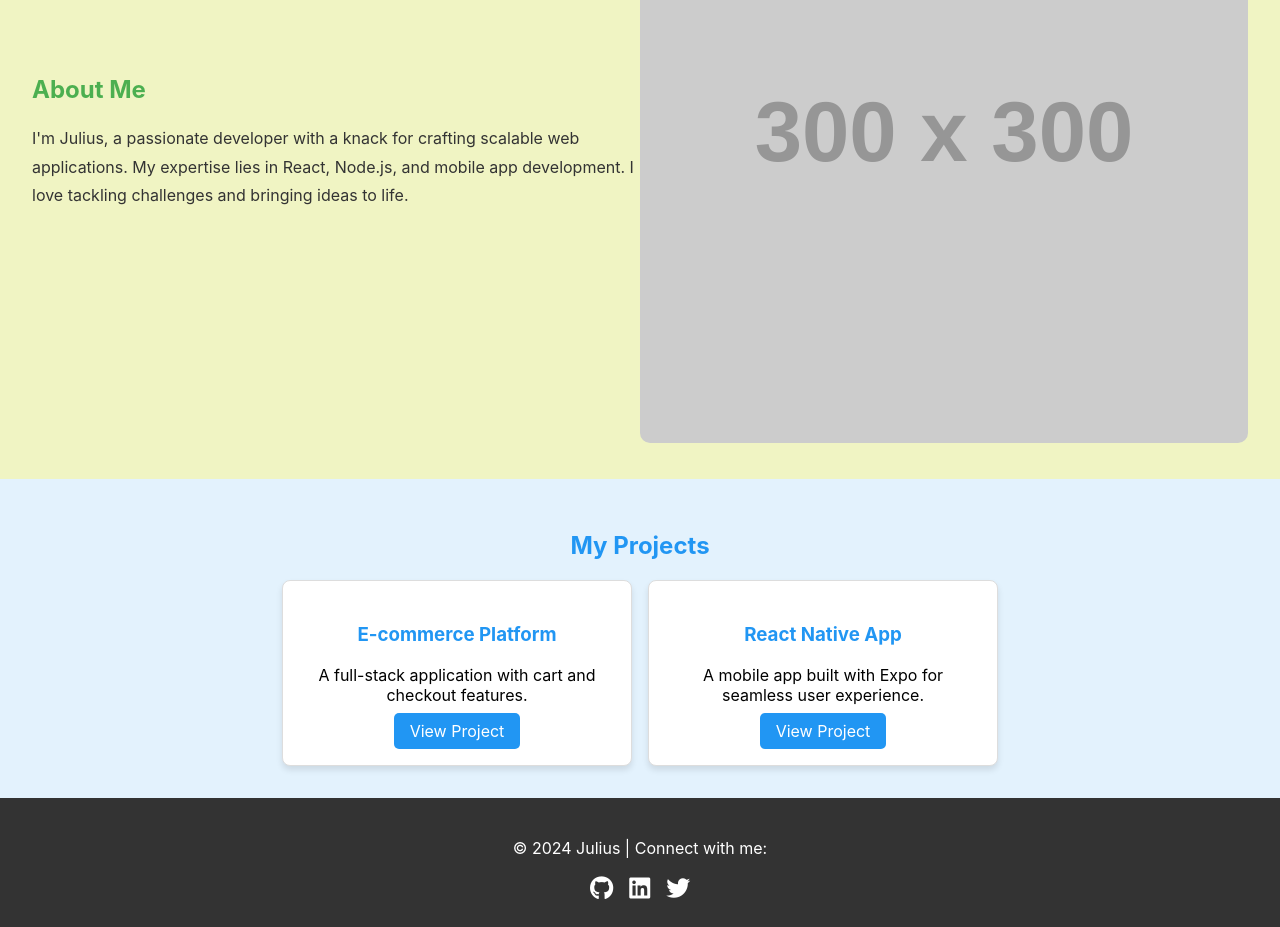
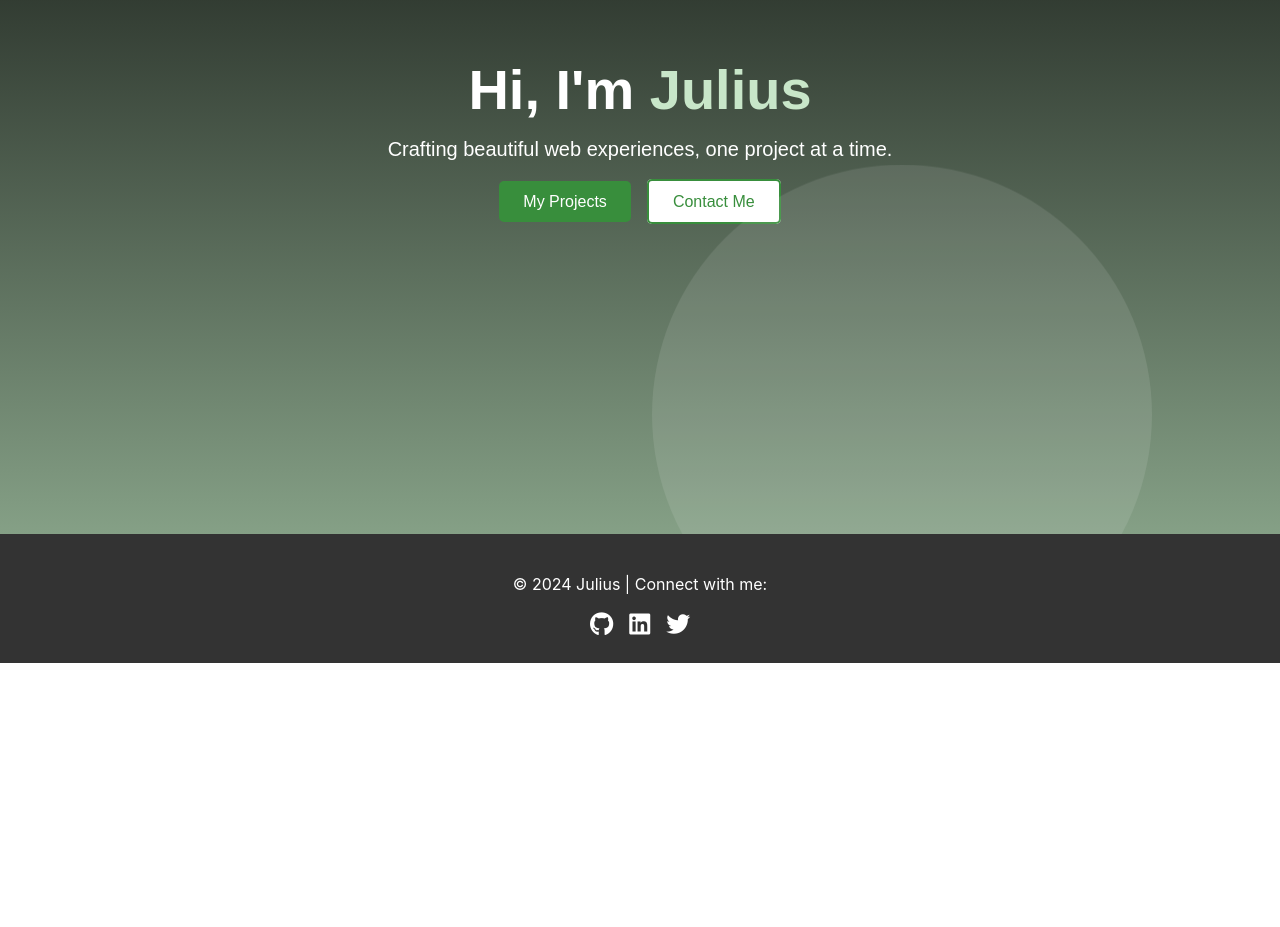
Before and after one commit to ndakalajulius/juliusport, a React (Create React App) app: page / in a window 1280 px wide. Shown: the part 380-1307 px from the top of the page. After the commit the page ends 1043 px from the top, so only its background shows below. Built offline with nearby package versions, Linux system fonts and the light colour scheme.

Commit message:
styled the components

```diff
--- a/src/App.js
+++ b/src/App.js
@@ -5,7 +5,7 @@ import Footer from "./components/Footer";
 import Home from "./Pages/Home";
 import AboutPage from "./Pages/AboutPage";
 import ProjectsPage from "./Pages/ProjectsPage";
-import Contactme from "./Pages/Contactme";
+import ContactMe from "./Pages/ContactMe";
 
 function App() {
   return (
@@ -16,7 +16,7 @@ function App() {
           <Route path="/" element={<Home />} />
           <Route path="/about" element={<AboutPage />} />
           <Route path="/projects" element={<ProjectsPage />} />
-          <Route path="/contact" element ={<Contactme/>}/>
+          <Route path="/contact" element ={<ContactMe/>}/>
         </Routes>
         <Footer />
       </div>
--- a/src/Pages/Contactme.js
+++ b/src/Pages/ContactMe.js
@@ -1,7 +1,7 @@
 import React from "react";
 import Contact from "../components/Contact";
 
-function Contactme() {
+function ContactMe() {
   return (
     <main>
       <Contact/>
@@ -9,4 +9,4 @@ function Contactme() {
   );
 }
 
-export default Contactme;
+export default ContactMe;
--- a/src/Pages/Home.js
+++ b/src/Pages/Home.js
@@ -1,14 +1,10 @@
 import React from "react";
-import About from "../components/About";
-import Projects from "../components/Projects";
+import LandingPage from "../components/LandingPage";
+
 
 function Home() {
   return (
-    <main>
-      <h2>Welcome to My Portfolio</h2>
-      <About />
-      <Projects />
-    </main>
+    <LandingPage/>
   );
 }
 
--- a/src/Pages/ProjectsPage.js
+++ b/src/Pages/ProjectsPage.js
@@ -1,10 +1,12 @@
 import React from "react";
 import Projects from "../components/Projects";
+// import Footer from "../components/Footer";
 
 function ProjectsPage() {
   return (
     <main>
       <Projects />
+
     </main>
   );
 }
--- /dev/null
+++ b/src/components/LandingPage.js
@@ -0,0 +1,19 @@
+import React from "react";
+import "./../styles/LandingPage.css";
+
+const LandingPage = () => {
+  return (
+    <div className="landing-page">
+      <div className="hero-content">
+        <h1>Hi, I'm <span>Julius</span></h1>
+        <p>Crafting beautiful web experiences, one project at a time.</p>
+        <div className="cta-buttons">
+          <a href="/projects" className="btn btn-primary">My Projects</a>
+          <a href="/contact" className="btn btn-secondary">Contact Me</a>
+        </div>
+      </div>
+    </div>
+  );
+};
+
+export default LandingPage;
--- a/src/components/Projects.js
+++ b/src/components/Projects.js
@@ -9,8 +9,23 @@ const Projects = () => {
       link: "#",
     },
     {
+      title: "E-commerce Platform",
+      description: "A full-stack application with cart and checkout features.",
+      link: "#",
+    },
+    {
       title: "React Native App",
       description: "A mobile app built with Expo for seamless user experience.",
+      link: "#",
+    },
+    {
+      title: "E-commerce Platform",
+      description: "A full-stack application with cart and checkout features.",
+      link: "#",
+    },
+    {
+      title: "E-commerce Platform",
+      description: "A full-stack application with cart and checkout features.",
       link: "#",
     },
   ];
--- a/src/styles/Contact.css
+++ b/src/styles/Contact.css
@@ -1,20 +1,31 @@
 .contact {
-    padding: 2rem;
+    padding: 2rem 1rem;
     background-color: #f9fbe7;
     text-align: center;
   }
 
   .contact h2 {
+    font-size: 2rem;
     color: #4caf50;
-    margin-bottom: 1rem;
+    margin-bottom: 1.5rem;
   }
 
   .contact-form {
+    max-width: 500px;
+    margin: 0 auto;
     display: flex;
     flex-direction: column;
     gap: 1rem;
-    max-width: 400px;
-    margin: 0 auto;
+    background-color: #fff;
+    padding: 2rem;
+    border-radius: 10px;
+    box-shadow: 0 4px 8px rgba(0, 0, 0, 0.1);
+  }
+
+  .contact-form label {
+    font-size: 1rem;
+    color: #333;
+    font-weight: 600;
   }
 
   .contact-form input,
@@ -23,18 +34,47 @@
     padding: 0.75rem;
     border: 1px solid #ccc;
     border-radius: 5px;
+    font-size: 1rem;
+    outline: none;
+    transition: border-color 0.3s ease;
+  }
+
+  .contact-form input:focus,
+  .contact-form textarea:focus {
+    border-color: #4caf50;
   }
 
   .contact-form button {
     padding: 0.75rem;
     background-color: #4caf50;
     color: white;
+    font-size: 1rem;
     border: none;
     border-radius: 5px;
     cursor: pointer;
-    transition: background-color 0.3s ease;
+    transition: background-color 0.3s ease, transform 0.2s ease;
   }
 
   .contact-form button:hover {
     background-color: #388e3c;
+    transform: scale(1.05);
   }
+
+  .contact-form button:active {
+    transform: scale(1);
+  }
+
+  @media (max-width: 768px) {
+    .contact-form {
+      padding: 1.5rem;
+    }
+
+    .contact-form input,
+    .contact-form textarea {
+      font-size: 0.9rem;
+    }
+
+    .contact-form button {
+      font-size: 0.9rem;
+    }
+  }
--- a/src/styles/Footer.css
+++ b/src/styles/Footer.css
@@ -2,7 +2,7 @@
   text-align: center;
   background-color: #333;
   color: white;
-  padding: 1.5rem 0;
+  padding: 1rem 0;
 }
 
 .social-icons {
--- a/src/styles/Header.css
+++ b/src/styles/Header.css
@@ -16,3 +16,6 @@
   .header nav a:hover {
     text-decoration: underline;
   }
+  .header a:hover {
+    color: #a5d6a7;
+  }
--- /dev/null
+++ b/src/styles/LandingPage.css
@@ -0,0 +1,102 @@
+/* General Reset */
+body, html {
+    margin: 0;
+    padding: 0;
+    box-sizing: border-box;
+  }
+
+  /* Landing Page Styling */
+  .landing-page {
+    height: 100vh;
+    display: flex;
+    justify-content: center;
+    align-items: center;
+    background: linear-gradient(to bottom, hsl(120, 9%, 4%), #85a086);
+    position: relative;
+    overflow: hidden;
+    color: white;
+    text-align: center;
+    font-family: 'Arial', sans-serif;
+  }
+
+  /* Animated Background Circles */
+  .landing-page::before, .landing-page::after {
+    content: "";
+    position: absolute;
+    border-radius: 50%;
+    background: rgba(255, 255, 255, 0.1);
+    animation: float 10s infinite ease-in-out;
+  }
+
+  .landing-page::before {
+    width: 300px;
+    height: 300px;
+    top: -100px;
+    left: 50%;
+  }
+
+  .landing-page::after {
+    width: 500px;
+    height: 500px;
+    bottom: -150px;
+    right: 10%;
+  }
+
+  @keyframes float {
+    0%, 100% {
+      transform: translateY(0);
+    }
+    50% {
+      transform: translateY(-20px);
+    }
+  }
+
+  /* Hero Content Styling */
+  .hero-content h1 {
+    font-size: 3.5rem;
+    margin: 0;
+  }
+
+  .hero-content h1 span {
+    color: #c8e6c9;
+  }
+
+  .hero-content p {
+    margin: 1rem 0;
+    font-size: 1.25rem;
+  }
+
+  .cta-buttons {
+    margin-top: 2rem;
+  }
+
+  .btn {
+    padding: 0.75rem 1.5rem;
+    border: none;
+    border-radius: 5px;
+    font-size: 1rem;
+    cursor: pointer;
+    text-decoration: none;
+    transition: all 0.3s ease-in-out;
+  }
+
+  .btn-primary {
+    background-color: #388e3c;
+    color: white;
+    margin-right: 1rem;
+  }
+
+  .btn-primary:hover {
+    background-color: #2e7d32;
+  }
+
+  .btn-secondary {
+    background-color: white;
+    color: #388e3c;
+    border: 2px solid #388e3c;
+  }
+
+  .btn-secondary:hover {
+    background-color: #c8e6c9;
+    color: #2e7d32;
+  }
--- a/src/styles/Projects.css
+++ b/src/styles/Projects.css
@@ -1,43 +1,62 @@
 .projects {
-  padding: 2rem;
-  background-color: #e3f2fd;
+  padding: 2rem 1rem;
+  background-color: #f5f5f5;
+  text-align: center;
 }
 
 .projects h2 {
-  text-align: center;
-  color: #2196f3;
+  font-size: 2rem;
+  color: #333;
+  margin-bottom: 1.5rem;
 }
 
 .project-cards {
   display: flex;
   flex-wrap: wrap;
-  gap: 1rem;
+  gap: 1.5rem;
   justify-content: center;
 }
 
 .project-card {
-  background: white;
+  background: #ffffff;
+  border: 1px solid #ddd;
+  border-radius: 10px;
   padding: 1.5rem;
-  border: 1px solid #ddd;
-  border-radius: 8px;
+  box-shadow: 0 4px 6px rgba(0, 0, 0, 0.1);
   max-width: 300px;
+  width: 100%;
   text-align: center;
-  box-shadow: 0 4px 6px rgba(0, 0, 0, 0.1);
+  transition: transform 0.3s, box-shadow 0.3s;
+}
+
+.project-card:hover {
+  transform: translateY(-10px);
+  box-shadow: 0 8px 15px rgba(0, 0, 0, 0.2);
 }
 
 .project-card h3 {
-  color: #2196f3;
+  color: #4caf50;
+  font-size: 1.25rem;
+  margin-bottom: 0.75rem;
+}
+
+.project-card p {
+  font-size: 1rem;
+  color: #555;
+  margin-bottom: 1rem;
 }
 
 .project-card .button {
-  margin-top: 1rem;
+  display: inline-block;
   padding: 0.5rem 1rem;
-  background: #2196f3;
+  background-color: #4caf50;
   color: white;
   text-decoration: none;
+  font-weight: 500;
   border-radius: 5px;
+  transition: background-color 0.3s ease;
 }
 
 .project-card .button:hover {
-  background: #1976d2;
+  background-color: #388e3c;
 }
```
